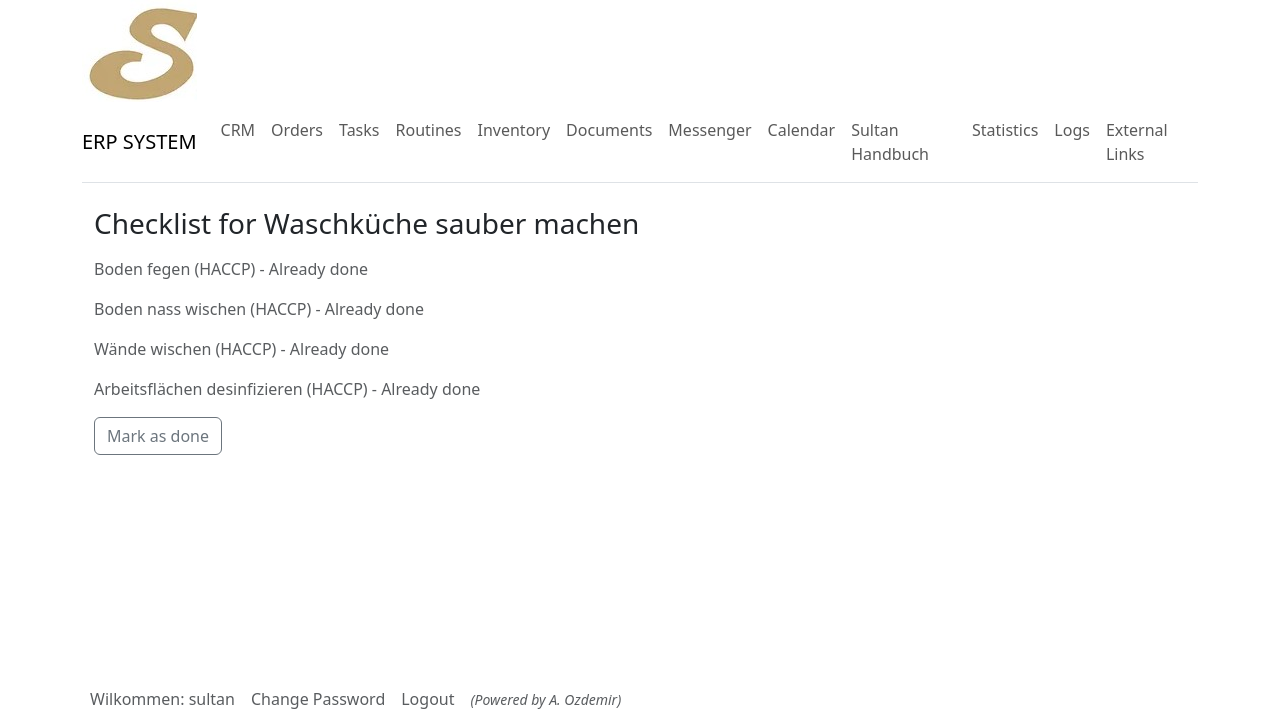
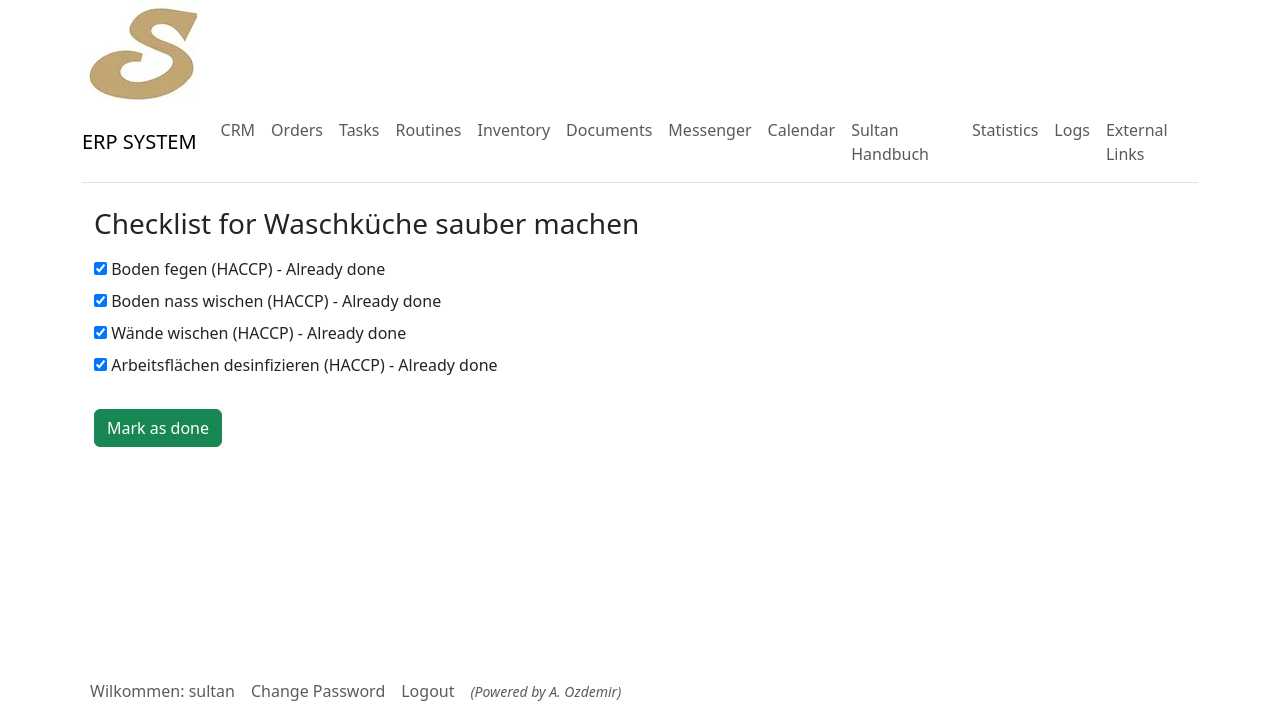
Before and after one commit to djangoerpsystem/sultanerp, a Django app: page /routine/daily_routines/1/ in a window 1280 px wide. Shown: the top 709 px of the page. Run offline with Django 4.2, Linux system fonts and the light colour scheme; a user stored in the database is signed in; data comes from the database, SQL or seed files in the repository; parts of the project's set-up code (start-up, migrations or seed data) failed here and were passed over; some libraries are stand-ins or nearby versions.

Commit message:
Update routine_detail.html

```diff
--- a/sultanerp/templates/routines/routine_detail.html
+++ b/sultanerp/templates/routines/routine_detail.html
@@ -11,26 +11,31 @@
     <h3 class="mb-3">Checklist for {{ task.title }}</h3>
 
     <form method="post" class="mb-3">
-
         {% csrf_token %}
 
     <div class="form-group">
         {% for routine in task.routines.all %}
-                {% if routine.routines not in done_routines_for_user %}
-
+            {% if routine.routines not in done_routines %}
                 <div class="custom-control custom-checkbox mb-2">
                     <input type="checkbox" class="custom-control-input" id="routine_{{ routine.id }}" name="routine_{{ routine.id }}" value="{{ routine.id }}">
                     <label class="custom-control-label" for="routine_{{ routine.id }}">{{ routine.routines }} ({{ routine.category.category }})</label>
                 </div>
             {% else %}
-
-                <p class="text-muted">{{ routine.routines }} ({{ routine.category.category }}) - Already done</p>
+                <div class="custom-control custom-checkbox mb-2">
+                    <input type="checkbox" class="custom-control-input" id="routine_{{ routine.id }}" name="routine_{{ routine.id }}" value="{{ routine.id }}" checked>
+                    <label class="custom-control-label" for="routine_{{ routine.id }}">{{ routine.routines }} ({{ routine.category.category }}) - Already done</label>
+                </div>
             {% endif %}
         {% endfor %}
     </div>
+    <br>
+{% if task.routines.all|length > done_routines|length %}
+    <button type="submit" name="mark_as_done" class="{{dynamic_texts.btn_green.text}}">Mark as done</button>
+{% endif %}
 
-        <input type="hidden" name="task_id" value="{{ task.id }}">
-        <button type="submit" class="{{dynamic_texts.btn.text}}">Mark as done</button>
+{% if done_routines %}
+    <button type="submit" name="undo" class="btn btn-warning mb-2">Undo</button>
+{% endif %}
 
     </form>
 </div>
```
Lines whose indentation alone changed are shown as unchanged.
